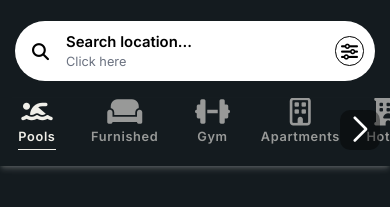
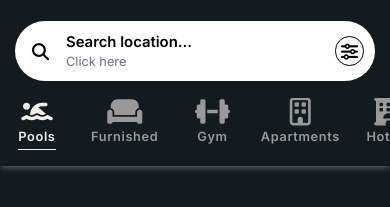
Before and after one commit to Developer-Square/Apartment-Hunting-Site, a React (Vite) app: page /apartments in a window 390 px wide. Shown: the top 207 px of the page. Built offline with nearby package versions, Linux system fonts and the light colour scheme.

Commit message:
feat: add sticky header to mobile and tablet screens

```diff
--- a/src/components/view-apartments/FilterScrollbar.tsx
+++ b/src/components/view-apartments/FilterScrollbar.tsx
@@ -1,6 +1,7 @@
 import { useEffect, useState } from 'react';
 import { Swiper, SwiperSlide } from 'swiper/react';
 import { Navigation } from 'swiper';
+import { useScrollDirection } from 'src/hooks/useScrollDirection';
 
 const filters = [
   {
@@ -104,6 +105,15 @@ const FilterScrollbar = ({
   );
   const [homeFilter, setHomeFilter] = useState(false);
   const [slidesPerView, setSlidesPerView] = useState(4.6);
+  const [isLargerScreen, setIsLargerScreen] = useState(false);
+
+  useEffect(() => {
+    if (window.innerWidth >= 768) {
+      setIsLargerScreen(true);
+      return;
+    }
+    setIsLargerScreen(false);
+  }, []);
 
   useEffect(() => {
     if (search.length) {
@@ -124,10 +134,14 @@ const FilterScrollbar = ({
     setSlidesPerView(4.6);
   }, [search.length]);
 
+  const scrollDirection = useScrollDirection();
+
   return (
     <div
-      className={`w-full mt-3 mb-10 ${
-        search.length ? 'md:px-3 lg:px-5' : ''
+      className={`w-full mt-3 mb-10 ${search.length ? 'md:px-3 lg:px-5' : ''} ${
+        scrollDirection === 'down'
+          ? 'fixed top-[60px] xm:pt-4.5 pt-5 md:pt-2.5 z-10 bg-[#141b1f]'
+          : ''
       } sm:pb-3 flex justify-around items-center shadow-md shadow-[#f0efe9]/[.2]`}
     >
       {search.length ? (
@@ -141,7 +155,7 @@ const FilterScrollbar = ({
         spaceBetween={14}
         slidesPerView={slidesPerView}
         modules={[Navigation]}
-        navigation
+        navigation={isLargerScreen}
         className='md:w-[83%]'
       >
         {filters.map((filter, index) => (
--- a/src/components/view-apartments/Map.tsx
+++ b/src/components/view-apartments/Map.tsx
@@ -4,7 +4,7 @@ const Map = () => {
   const [showMap, setSetShowMap] = useState(false);
   const [mapDimension, setMapDimensions] = useState({
     width: '100%',
-    height: '460',
+    height: '475',
   });
 
   useEffect(() => {
@@ -22,12 +22,12 @@ const Map = () => {
     }
     setMapDimensions({
       width: '100%',
-      height: '460',
+      height: '475',
     });
   }, []);
 
   return (
-    <div className='w-[460px] relative'>
+    <div className='lg:w-[460px] lg:relative'>
       {!showMap && (
         <iframe
           src='https://www.google.com/maps/embed?pb=!1m18!1m12!1m3!1d8171114.067109344!2d32.60700860264909!3d0.1649280505936471!2m3!1f0!2f0!3f0!3m2!1i1024!2i768!4f13.1!3m3!1m2!1s0x182780d08350900f%3A0x403b0eb0a1976dd9!2sKenya!5e0!3m2!1sen!2ske!4v1688200074841!5m2!1sen!2ske'
--- a/src/pages/ViewApartments.tsx
+++ b/src/pages/ViewApartments.tsx
@@ -10,6 +10,7 @@ import {
   FilterScrollbar,
 } from '../components';
 import { NavBarMenu } from '@/components/view-apartments/Helpers';
+import { useScrollDirection } from 'src/hooks/useScrollDirection';
 const ViewApartmentsPage = () => {
   const [showSearhBar, setshowSearhBar] = useState(false);
   const [showFilters, setshowFilters] = useState(false);
@@ -46,9 +47,17 @@ const ViewApartmentsPage = () => {
     setSetshowRestOfPage(true);
   }, [showSearhBar, showFilters]);
 
+  const scrollDirection = useScrollDirection();
+
   return (
     <section className='apartments-page w-full h-full pt-5 text-black'>
-      <div className='w-full md:w-[92%] mb-4 sm:mb-6 md:mx-auto md:flex items-center justify-center'>
+      <div
+        className={`w-full md:w-[92%] mb-4 sm:mb-6 md:mx-auto md:flex items-center justify-center ${
+          scrollDirection === 'down'
+            ? 'fixed top-0 z-10 bg-[#141b1f] xm:py-3 py-4 md:w-full'
+            : ''
+        }`}
+      >
         <div className=' bg-white relative xm:w-[360px] xm:h-14 sm:w-[92%] w-80 h-[48px] md:w-[50%] lg:w-[40%] md:mx-auto md:h-[48px] mx-auto rounded-3xl xm:rounded-[32px] flex items-center'>
           <i className='fa-solid fa-magnifying-glass text-black sm:text-lg pl-4'></i>
           <div
```
